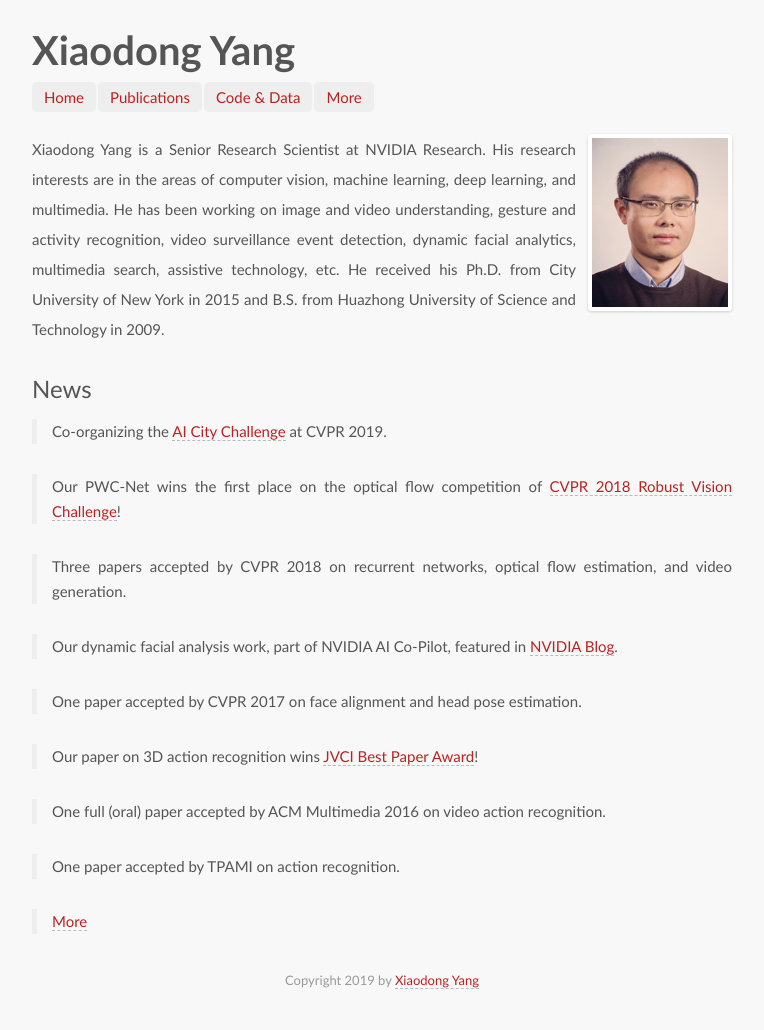
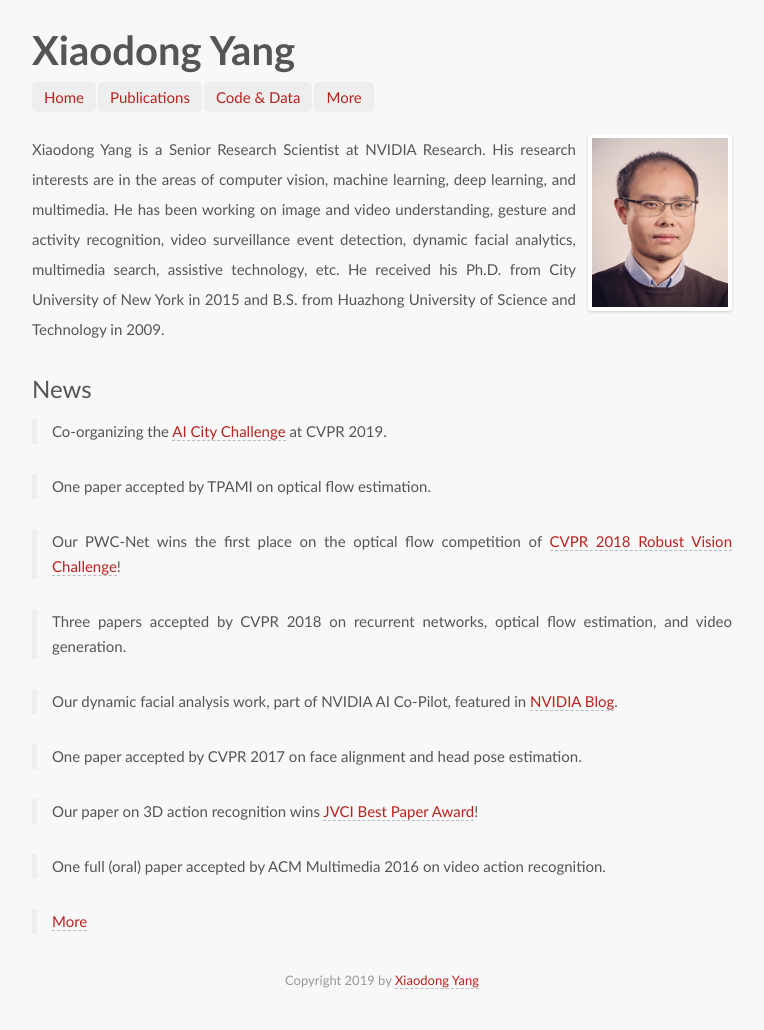
Before and after one commit to xiaodongyang/xiaodongyang.github.io, a Jekyll site: the page built from index.md, in a window 1280 px wide. Shown: the whole page, without its empty margins (258-1022 px from the left). Built offline with Jekyll 4.4.1, drawn with Linux system fonts in a browser that asks for light colours; some web fonts are replaced.

Commit message:
Update index.md

```diff
--- a/index.md
+++ b/index.md
@@ -8,6 +8,8 @@ Xiaodong Yang is a Senior Research Scientist at NVIDIA Research. His research in
 ## News
 
 > Co-organizing the [AI City Challenge](https://www.aicitychallenge.org) at CVPR 2019.
+
+> One paper accepted by TPAMI on optical flow estimation.
 
 > Our PWC-Net wins the first place on the optical flow competition of [CVPR 2018 Robust Vision Challenge](http://www.robustvision.net/leaderboard.php?benchmark=flow)!
 
@@ -21,6 +23,4 @@ Xiaodong Yang is a Senior Research Scientist at NVIDIA Research. His research in
 
 > One full (oral) paper accepted by ACM Multimedia 2016 on video action recognition.
 
-> One paper accepted by TPAMI on action recognition.
-
 > [More](/news)
```
